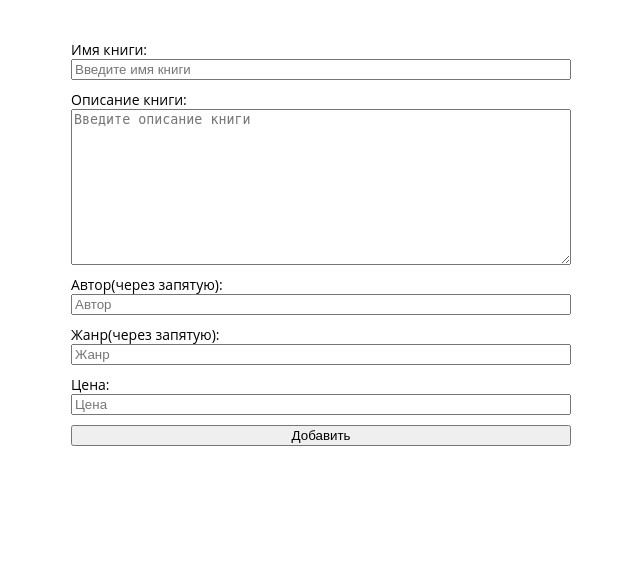
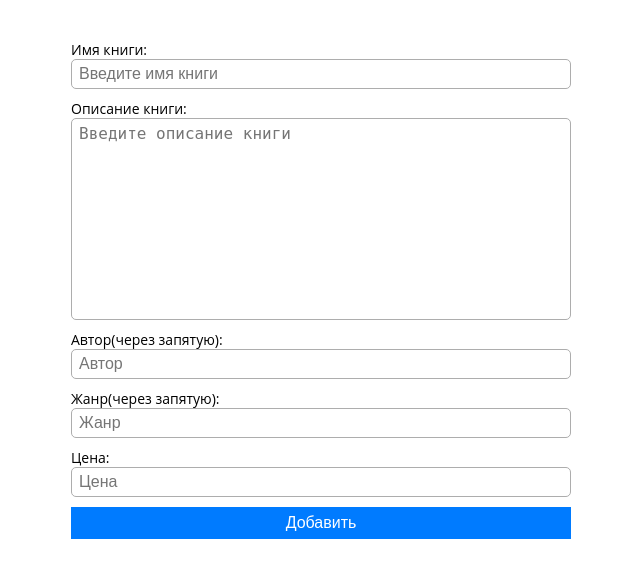
Before and after one commit to SeeNelse/books-list, a PHP site: page /admin/index.php in a window 1280 px wide. Shown: the part 126-704 px from the top of the page, without its empty margins (319-959 px from the left). Run offline with PHP 8.4, Linux system fonts and the light colour scheme; data that the repository does not hold is empty.

Commit message:
фикс стилей

```diff
--- a/book.php
+++ b/book.php
@@ -59,7 +59,7 @@
             <input class="buy-book__field buy-book-quantity__input" type="number" placeholder="Количество" name="buy-quantity" value="1" required readonly>
             <a href="javasctipt:void(0);" class="buy-book-quantity__plus">+</a>
           </div>
-          <label>Конечная цена:
+          <label class="buy-book__full-price">Конечная цена:
           <input class="buy-book__price" name="buy-all-price" data-price="<?= $DBItem['book_price'] ?>" value="<?= $DBItem['book_price'] ?>" type="text" readonly>
           </label>
           <button type="submit" class="buy-book__submit">Купить</button>
--- a/css/style.css
+++ b/css/style.css
@@ -1,14 +1,33 @@
 * {
   box-sizing: border-box;
-}
-
-input {
-  min-width: 300px;
 }
 
 body {
   margin: 0;
   font-family: 'Open Sans', 'Roboto', 'Arial';
+}
+
+
+input, textarea {
+  padding: 5px 7px;
+  border: 1px solid #adadad;
+  border-radius: 5px;
+  resize: none;
+  font-size: 16px;
+  min-width: 300px;
+}
+
+button {
+  padding: 7px 10px;
+  font-size: 16px;
+  background: #007bff;
+  color: #ffffff;
+  border: none;
+  cursor: pointer;
+  transition: .15s;
+}
+button:hover {
+  background: #0f61b9;
 }
 
 .header {
```
Also changed, not shown: other parts of css/style.css (+25 -4 lines).
